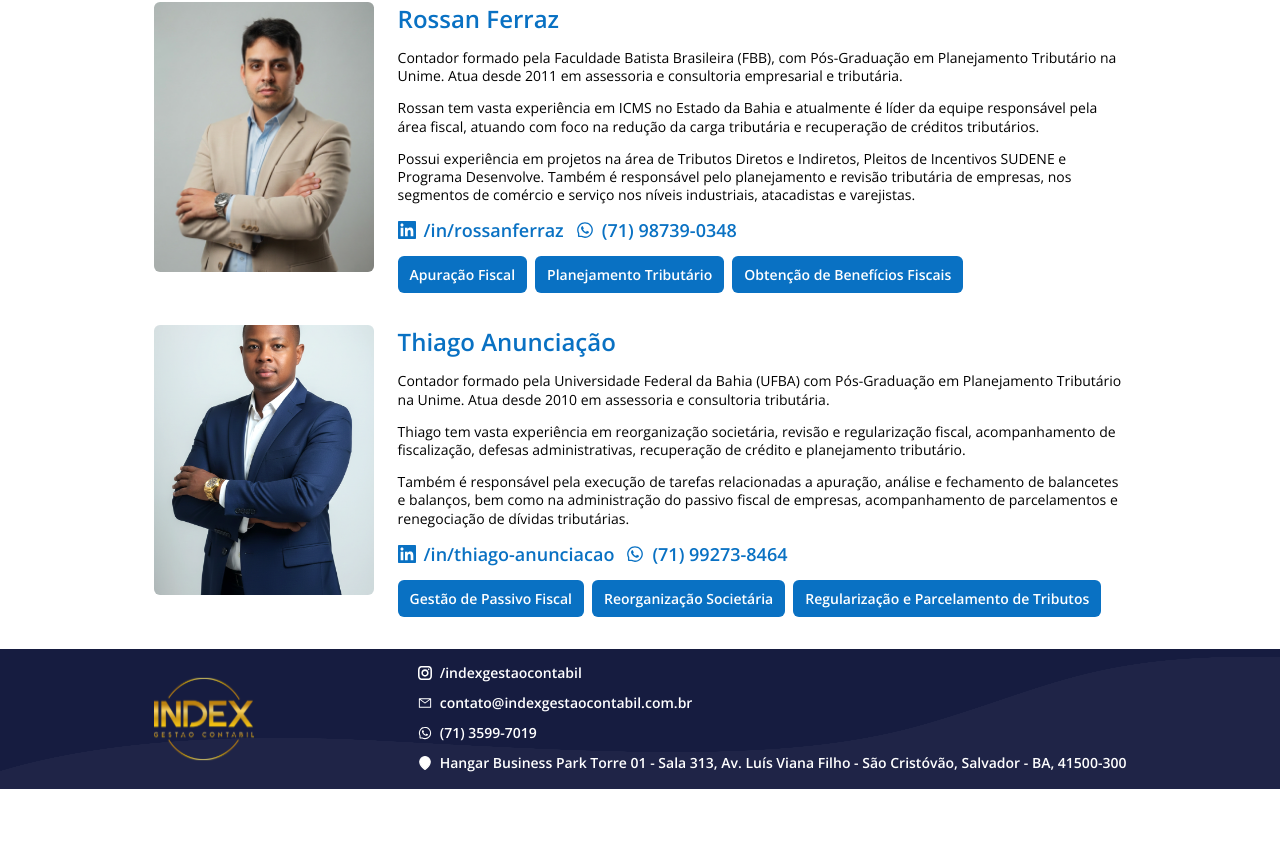
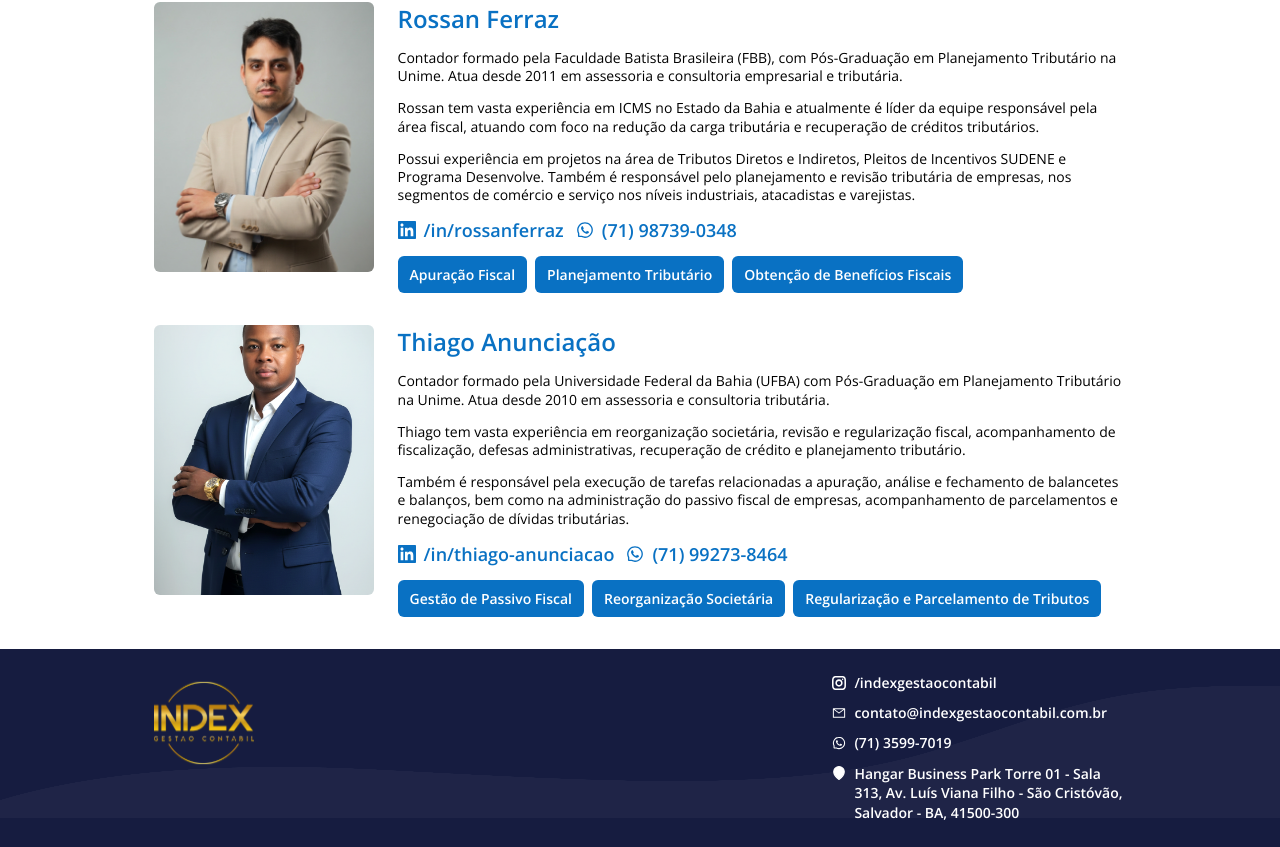
Before and after one commit to indexgestaocontabil/indexgestaocontabil.github.io, a React (Create React App) app: page /executivos in a window 1280 px wide. Shown: the part 502-1349 px from the top of the page. Before the commit the page ends 1291 px from the top, so only its background shows below. Built offline with nearby package versions, Linux system fonts and the light colour scheme.

Commit message:
Add files via upload

```diff
--- a/src/components/Footer/Footer.scss
+++ b/src/components/Footer/Footer.scss
@@ -2,14 +2,16 @@
 @import '../../placeholders';
 
 .footer {
-  @extend %df-aic-jsb;
+  display: flex;
+  align-items: flex-start;
+  justify-content: space-between;
 
   background-color: var(--theme-color-1);
   background-image: url('../../assets/img/wave.png');
   background-size: 100% $footer-height;
   background-position: center;
   background-repeat: no-repeat;
-  padding: 12px $side-padding-desktop;
+  padding: 24px $side-padding-desktop;
   min-height: $footer-height;
 
   @media #{$breakpoint-mobile} {
@@ -32,9 +34,31 @@
       margin-bottom: 8px;
     }
 
+    .footer-address {
+      .action-link-wrapper {
+        align-items: flex-start;
+      }
+
+      .action-link-text {
+        display: inline-block;
+        max-width: 280px;
+        line-height: 1.4em;
+      }
+
+      .action-link-icon {
+        margin-top: 2px;
+        flex-shrink: 0;
+      }
+    }
+
     @media #{$breakpoint-phone} {
       margin-top: $base-spacing-large;
       padding-bottom: $base-spacing-large;
+
+      .footer-address .action-link-text {
+        max-width: 220px;
+        text-align: left;
+      }
     }
   }
 
--- a/src/components/Footer/Footer.tsx
+++ b/src/components/Footer/Footer.tsx
@@ -17,7 +17,7 @@ const Footer = () => (
       {renderInstagramActionLink()}
       {renderEmailActionLink()}
       {renderWhatsAppActionLink('(71) 3599-7019')}
-      {renderAddressActionLink(ADDRESS)}
+      {renderAddressActionLink(ADDRESS, { className: 'footer-address' })}
     </div>
   </footer>
 );
```
